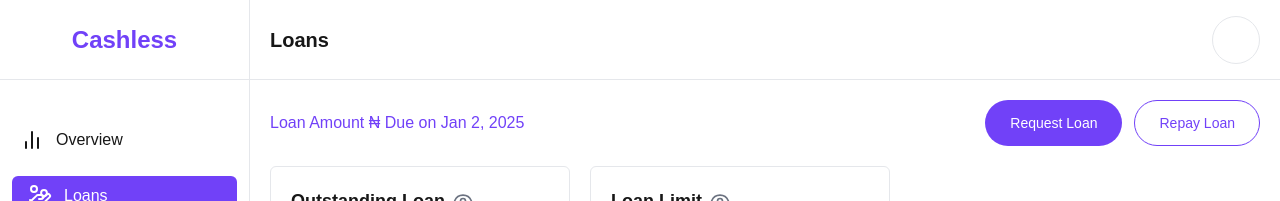
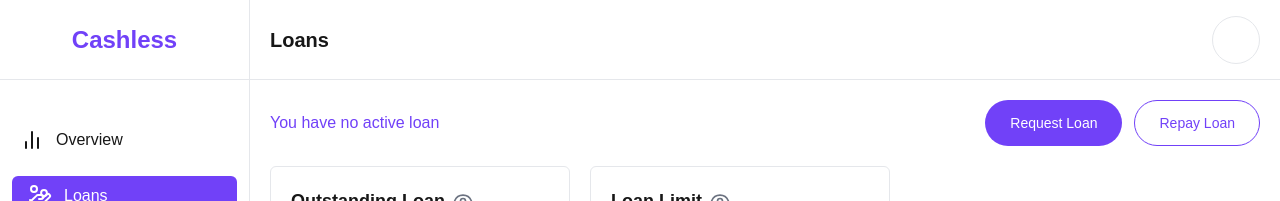
Before and after one commit to Ayodejioladimeji/Cashless, a Next.js app: page /dashboard/loans in a window 1280 px wide. Shown: the top 201 px of the page. Built offline with nearby package versions, Linux system fonts and the light colour scheme; no server answers.

Commit message:
Completed loan implementation

```diff
--- a/src/app/dashboard/loans/page.tsx
+++ b/src/app/dashboard/loans/page.tsx
@@ -40,7 +40,7 @@ const Loans = () => {
                     setLoans(res?.data)
 
                     // get active loan
-                    const active_loan = res?.data?.find((item:any) => item?.status === "active")
+                    const active_loan = res?.data?.find((item: any) => item?.status === "active")
                     setActiveLoan(active_loan)
                 }
                 setLoading(false)
@@ -58,7 +58,7 @@ const Loans = () => {
             <section className="px-3 py-5 md:p-5">
                 <div className="flex flex-col sm:flex-row sm:items-center justify-between">
                     <div>
-                        <p className="text-base text-primary-500 font-medium">Loan Amount ₦{activeLoan?.loanAmount} Due on {moment(activeLoan?.repaymentDate).format("ll")}</p>
+                        {!activeLoan ? <p className="text-base text-primary-500 font-medium">You have no active loan</p> : <p className="text-base text-primary-500 font-medium">Loan Amount ₦{activeLoan?.loanAmount} Due on {moment(activeLoan?.repaymentDate).format("ll")}</p>}
                     </div>
 
                     <div className="flex items-center gap-3 my-5 sm:my-0">
@@ -115,7 +115,7 @@ const Loans = () => {
                                     </tr>
                                 </thead>
                                 <tbody className="text-gray-600 text-sm font-light">
-                                    {loans.map((loan, index:number) => (
+                                    {loans.map((loan, index: number) => (
                                         <tr
                                             key={index}
                                             className="border-b border-gray-200 hover:bg-gray-100"
```
